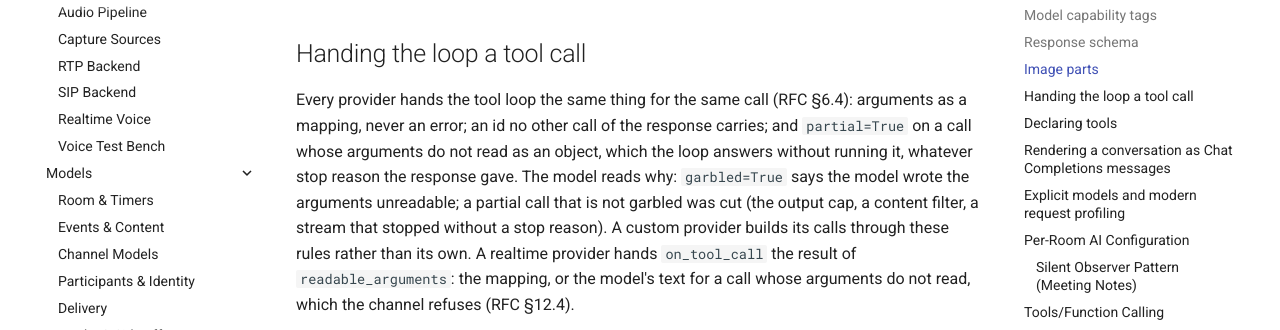
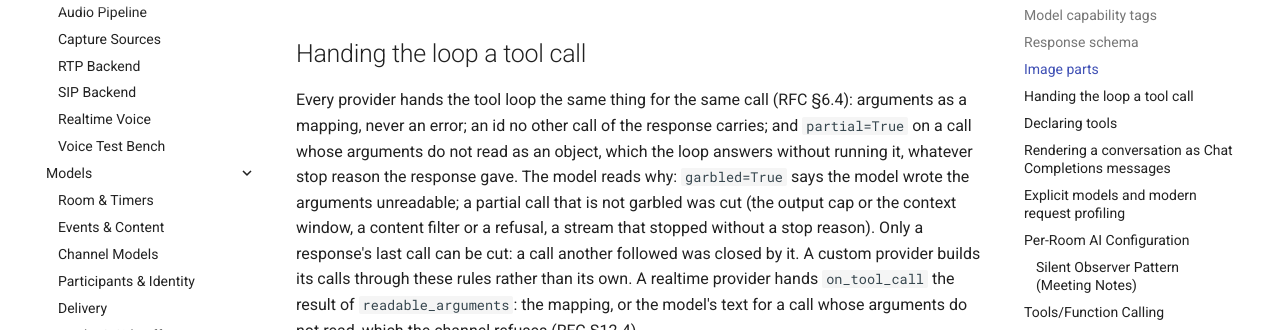
Before and after one commit to roomkit-live/roomkit-docs, an MkDocs documentation site: the page built from docs/api/providers-ai.md, in a window 1280 px wide and 900 px high, scrolled down 2900 px, cut to the strip 93-423 px from the top of the window. Built offline with MkDocs 1.6.1 and Material for MkDocs 9.7.7, drawn with Linux system fonts in a browser that asks for light colours; comment, search, counter and statistics services are not loaded.

Commit message:
docs(ai): per review, a partial call that is not garbled names every cut and the last-call rule (RMK-438)

```diff
--- a/docs/api/providers-ai.md
+++ b/docs/api/providers-ai.md
@@ -73,7 +73,9 @@ response carries; and `partial=True` on a call whose arguments do not read as
 an object, which the loop answers without running it, whatever stop reason
 the response gave. The model reads why: `garbled=True` says the model wrote
 the arguments unreadable; a partial call that is not garbled was cut (the
-output cap, a content filter, a stream that stopped without a stop reason).
+output cap or the context window, a content filter or a refusal, a stream that
+stopped without a stop reason). Only a response's last call can be cut: a call
+another followed was closed by it.
 A custom provider builds its calls through these rules rather than its own.
 A realtime provider hands `on_tool_call` the result of `readable_arguments`:
 the mapping, or the model's text for a call whose arguments do not read, which
```
